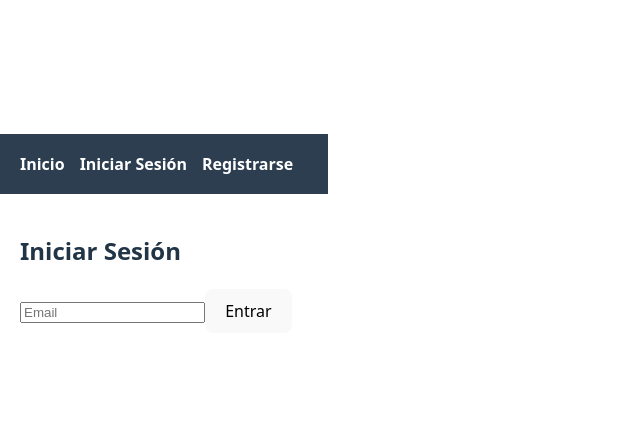
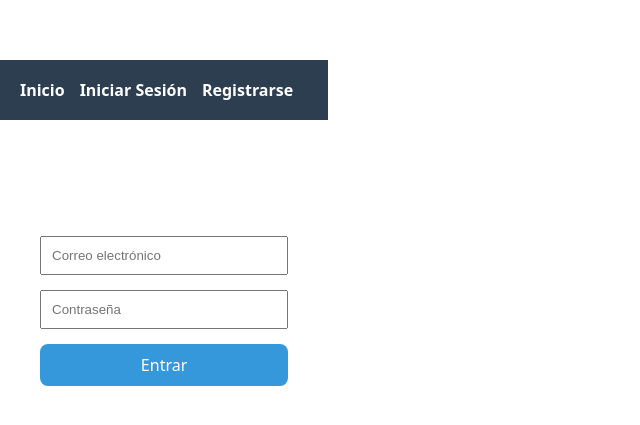
Before and after one commit to SergiCocaA/PJ2-TravelConect, a React app in the folder FrontEnd/: page /login in a window 1280 px wide. Shown: the part 157-582 px from the top of the page, without its empty margins (0-640 px from the left). Built offline with nearby package versions, Linux system fonts and the light colour scheme; the HTML template or start-up script is replaced by a standard one.

Commit message:
feat: implement login functionality with backend integration and error handling

```diff
--- a/FrontEnd/src/paginas/auth/login.jsx
+++ b/FrontEnd/src/paginas/auth/login.jsx
@@ -1,26 +1,64 @@
 import React, { useState, useContext } from 'react';
+import { useNavigate } from 'react-router-dom';
 import { AuthContext } from '../../contexto/auth';
-import { useNavigate } from 'react-router-dom';
+import api from '../../servicios/api';
 
 const Login = () => {
   const [email, setEmail] = useState('');
+  const [password, setPassword] = useState('');
+  const [error, setError] = useState('');
   const { login } = useContext(AuthContext);
   const navigate = useNavigate();
 
-  const handleSubmit = (e) => {
+  const manejarEnvio = async (e) => {
     e.preventDefault();
-    // Simulación según tus apuntes (luego lo conectaremos a FastAPI)
-    const usuarioSimulado = { email, rol: 'Admin', nombre: 'Ivan' };
-    login(usuarioSimulado);
-    navigate('/dashboard');
+    setError('');
+
+    try {
+      // 1. Enviamos credenciales al backend
+      // El endpoint /login debe existir en tu FastAPI
+      const respuesta = await api.post('/login', { email, password });
+
+      // 2. Si es correcto, el backend devuelve los datos del usuario
+      // Guardamos el usuario en el Contexto Global
+      login(respuesta.data.user);
+
+      // Guardamos el token (JWT) para no perder la sesión al recargar
+      localStorage.setItem('token', respuesta.data.token);
+
+      // 3. ¡Redirigimos a tu página de inicio!
+      navigate('/paginaInicio');
+    } catch (err) {
+      // Si el backend devuelve error (401 o 404), mostramos el mensaje
+      setError('Email o contraseña incorrectos');
+    }
   };
 
   return (
-    <div style={{ padding: '20px' }}>
+    <div style={{ color: 'white', padding: '40px', maxWidth: '350px', margin: 'auto' }}>
       <h2>Iniciar Sesión</h2>
-      <form onSubmit={handleSubmit}>
-        <input type="email" placeholder="Email" onChange={(e) => setEmail(e.target.value)} required />
-        <button type="submit">Entrar</button>
+      {error && <p style={{ color: '#ff4d4d', fontWeight: 'bold' }}>{error}</p>}
+
+      <form onSubmit={manejarEnvio} style={{ display: 'flex', flexDirection: 'column', gap: '15px' }}>
+        <input
+          type="email"
+          placeholder="Correo electrónico"
+          value={email}
+          onChange={(e) => setEmail(e.target.value)}
+          required
+          style={{ padding: '10px' }}
+        />
+        <input
+          type="password"
+          placeholder="Contraseña"
+          value={password}
+          onChange={(e) => setPassword(e.target.value)}
+          required
+          style={{ padding: '10px' }}
+        />
+        <button type="submit" style={{ padding: '10px', backgroundColor: '#3498db', color: 'white', border: 'none', cursor: 'pointer' }}>
+          Entrar
+        </button>
       </form>
     </div>
   );
```
